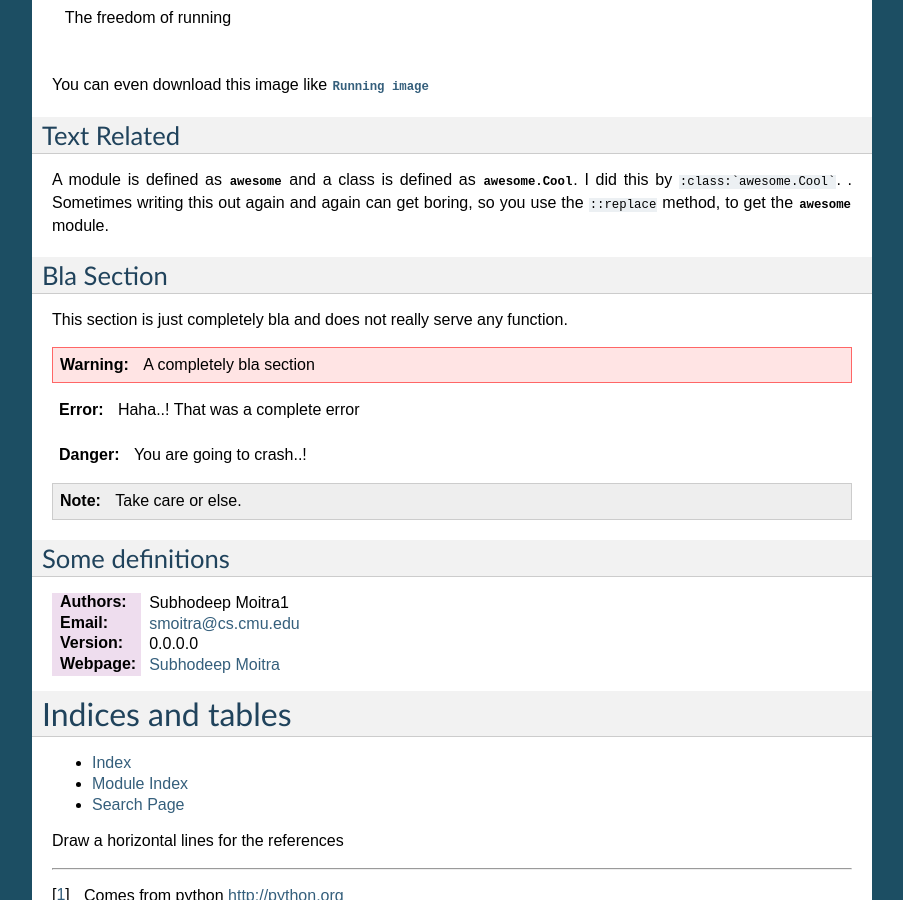
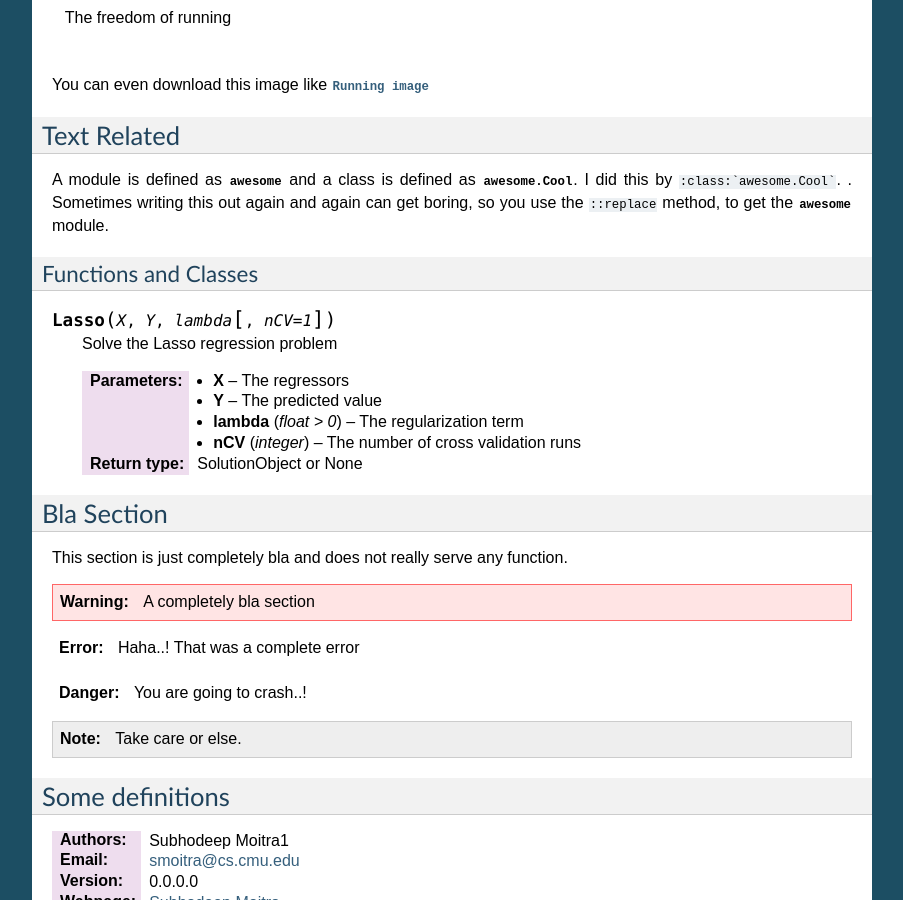
Before and after one commit to smoitra87/scratch, a Sphinx documentation site: the page built from sphinx-doc/doc/index.rst, in a window 1280 px wide and 900 px high, scrolled down 1922 px. Shown: the whole window, without its empty margins (198-1101 px from the left). Built offline with Sphinx 7.4.7, drawn with Linux system fonts in a browser that asks for light colours; formulas are drawn with MathJax 3; some of the changed text lies outside the part shown.

Commit message:
Documenting function signatures

```diff
--- a/sphinx-doc/doc/index.rst
+++ b/sphinx-doc/doc/index.rst
@@ -110,6 +110,22 @@ A module is defined as :mod:`awesome` and a class is defined as :class:`awesome.
 
 .. |awesome| replace:: :mod:`awesome`
 
+Functions and Classes
+*********************
+
+.. function:: Lasso(X, Y, lambda[, nCV=1])
+
+	Solve the Lasso regression problem
+
+	:param X: The regressors
+	:param Y: The predicted value
+	:param lambda: The regularization term
+	:param nCV: The number of cross validation runs
+	:type nCV: integer
+	:type lambda: float > 0
+	:rtype: SolutionObject or None
+
+
 .. include:: blasec.rst
 
 Some definitions
```
Also changed, not shown: 1 other file.
